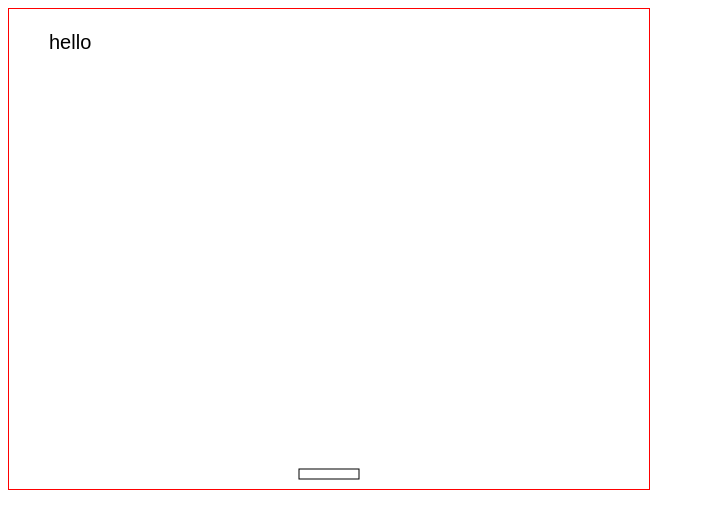
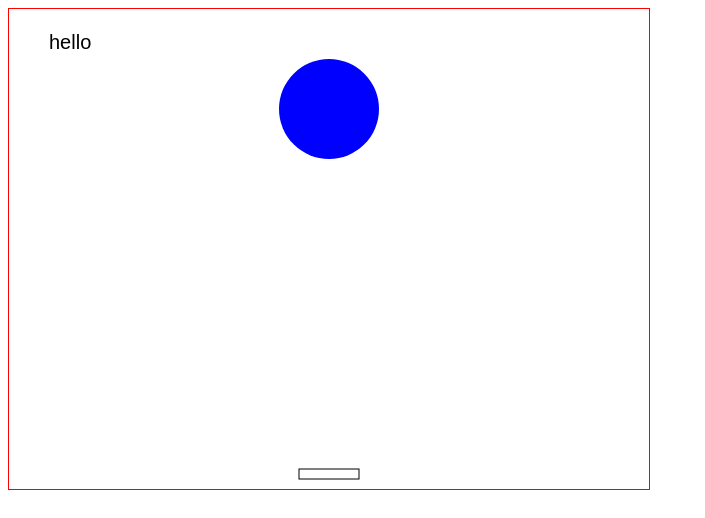
Before and after one commit to Harri-Hurlers/breakout, a plain HTML site: page index.html in a window 1280 px wide. Shown: the whole page, without its empty margins (0-705 px from the left). Drawn offline with Linux system fonts and the light colour scheme.

Commit message:
add ball class

```diff
--- a/ball.js
+++ b/ball.js
@@ -1,3 +1,33 @@
 class Ball {
-  constructor() {}
+  constructor(ctx, x, y, radius, speed) {
+    this.ctx = ctx;
+    this.x = x;
+    this.y = y;
+    this.radius = radius;
+    this.speed = speed;
+  }
+
+  draw() {
+    this.ctx.arc(this.x, this.y, this.radius, 0, 2 * Math.PI);
+    this.ctx.fillStyle = "blue";
+    this.ctx.fill();
+    this.move();
+  }
+
+  move(speed) {
+    if (this.x >= this.ctx.canvas.width) {
+      this.x -= this.speed;
+    }
+    if (this.x <= 0) {
+      this.x += this.speed;
+    }
+
+    if (this.y >= this.ctx.canvas.height) {
+      this.y -= this.speed;
+    }
+
+    if (this.y <= 0) {
+      this.y += this.speed;
+    }
+  }
 }
--- a/index.html
+++ b/index.html
@@ -16,26 +16,27 @@
     <script src="main.js"></script>
     <script src="rect.js"></script>
     <script src="paddle.js"></script>
+    <script src="ball.js"></script>
     <script>
-      canvas = document.getElementById('canvas')
-      ctx = this.canvas.getContext('2d')
-      main = new Main(ctx)
-      main.initialize()
+      canvas = document.getElementById("canvas");
+      ctx = this.canvas.getContext("2d");
+      main = new Main(ctx);
+      main.initialize();
 
       document.addEventListener(
-        'keydown',
+        "keydown",
         function keyDownHandler(event) {
-          main.keyDown(event)
+          main.keyDown(event);
         },
         false
-      )
+      );
       document.addEventListener(
-        'keyup',
+        "keyup",
         function keyUpHandler(event) {
-          main.keyUp(event)
+          main.keyUp(event);
         },
         false
-      )
+      );
     </script>
   </body>
 </html>
--- a/main.js
+++ b/main.js
@@ -1,68 +1,70 @@
 class Main {
   constructor(ctx) {
-    this.ctx = ctx
-    this.rightPressed = false
-    this.leftPressed = false
-    this.upPressed = false
-    this.downPressed = false
-    this.x = 40
-    this.y = 40
-    this.fps = 60
-    this.Paddle = new Paddle(this.ctx, 290, 460, 60, 10, 3)
+    this.ctx = ctx;
+    this.rightPressed = false;
+    this.leftPressed = false;
+    this.upPressed = false;
+    this.downPressed = false;
+    this.x = 40;
+    this.y = 40;
+    this.fps = 60;
+    this.Paddle = new Paddle(this.ctx, 290, 460, 60, 10, 3);
+    this.Ball = new Ball(this.ctx, 320, 100, 50, 4);
   }
 
   initialize() {
-    setInterval(this.draw, 1000 / this.fps, this)
+    setInterval(this.draw, 1000 / this.fps, this);
   }
 
   draw(main) {
-    main.ctx.clearRect(0, 0, ctx.canvas.width, ctx.canvas.height)
-    main.Paddle.draw()
-    main.ctx.font = '20px Arial'
-    main.ctx.fillStyle = '#000000'
-    main.ctx.fillText('hello', main.x, main.y)
+    main.ctx.clearRect(0, 0, ctx.canvas.width, ctx.canvas.height);
+    main.Paddle.draw();
+    main.Ball.draw(main.ctx);
+    main.ctx.font = "20px Arial";
+    main.ctx.fillStyle = "#000000";
+    main.ctx.fillText("hello", main.x, main.y);
 
     if (main.rightPressed) {
-      main.Paddle.move(1)
+      main.Paddle.move(1);
     }
     if (main.leftPressed) {
-      main.Paddle.move(-1)
+      main.Paddle.move(-1);
     }
     if (main.upPressed) {
-      main.Paddle.move2(-1)
+      main.Paddle.move2(-1);
     }
     if (main.downPressed) {
-      main.Paddle.move2(1)
+      main.Paddle.move2(1);
     }
   }
 
   keyDown(event) {
-    if (event.code === 'ArrowRight') {
-      this.rightPressed = true
+    if (event.code === "ArrowRight") {
+      this.rightPressed = true;
     }
-    if (event.code === 'ArrowLeft') {
-      this.leftPressed = true
+    if (event.code === "ArrowLeft") {
+      this.leftPressed = true;
     }
-    if (event.code === 'ArrowUp') {
-      this.upPressed = true
+    if (event.code === "ArrowUp") {
+      this.upPressed = true;
     }
-    if (event.code === 'ArrowDown') {
-      this.downPressed = true
+    if (event.code === "ArrowDown") {
+      this.downPressed = true;
     }
   }
 
   keyUp(event) {
-    if (event.code === 'ArrowRight') {
-      this.rightPressed = false
+    if (event.code === "ArrowRight") {
+      this.rightPressed = false;
     }
-    if (event.code === 'ArrowLeft') {
-      this.leftPressed = false
+    if (event.code === "ArrowLeft") {
+      this.leftPressed = false;
     }
-    if (event.code === 'ArrowUp') {
-      this.upPressed = false
+    if (event.code === "ArrowUp") {
+      this.upPressed = false;
     }
-    if (event.code === 'ArrowDown') {
-      this.downPressed = false
+    if (event.code === "ArrowDown") {
+      this.downPressed = false;
     }
   }
 }
```
Also changed, not shown: paddle.js (+13 -13 lines).
